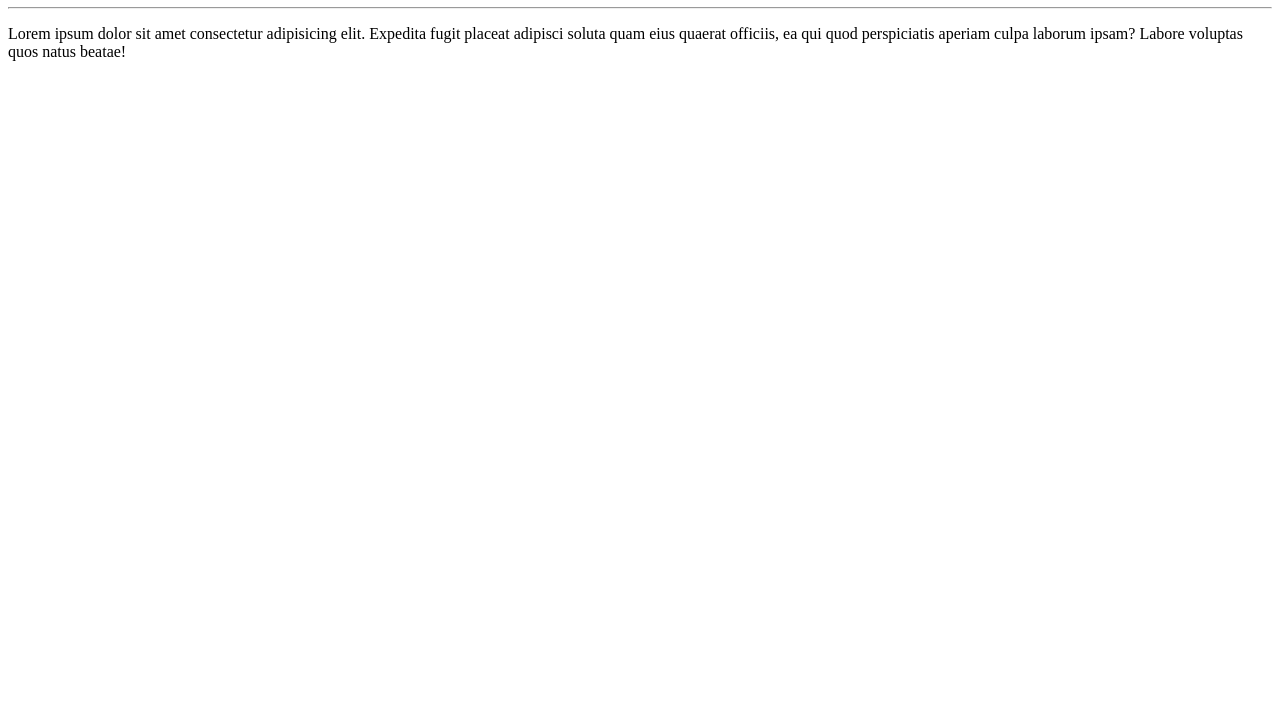
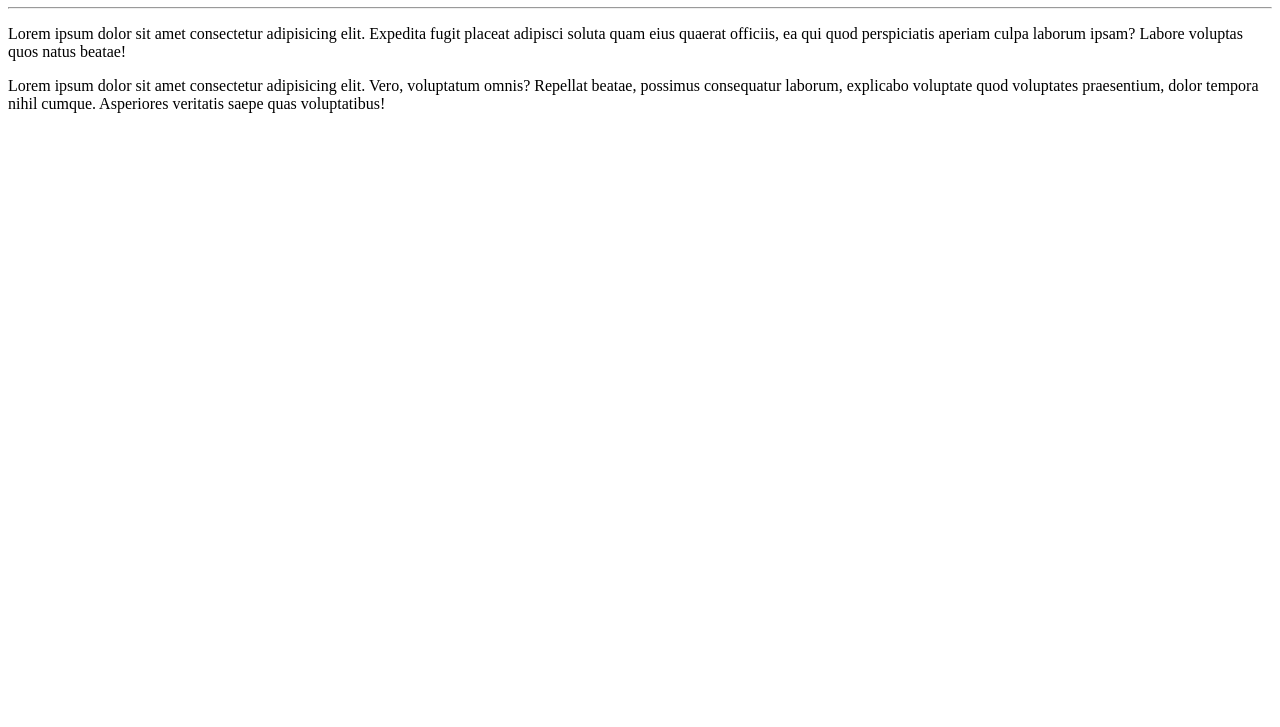
Before and after one commit to felipe-pedroso/Ola-Mundo, a plain HTML site: page Site-Exemplo/Index.html in a window 1280 px wide. Shown: the part 73-800 px from the top of the page. Drawn offline with Linux system fonts and the light colour scheme.

Commit message:
Adicionei um parágrafo

```diff
--- a/Site-Exemplo/Index.html
+++ b/Site-Exemplo/Index.html
@@ -10,5 +10,6 @@
     <h1>Olá, Mundo!</h1>
     <hr>
     <p>Lorem ipsum dolor sit amet consectetur adipisicing elit. Expedita fugit placeat adipisci soluta quam eius quaerat officiis, ea qui quod perspiciatis aperiam culpa laborum ipsam? Labore voluptas quos natus beatae!</p>
+    <p>Lorem ipsum dolor sit amet consectetur adipisicing elit. Vero, voluptatum omnis? Repellat beatae, possimus consequatur laborum, explicabo voluptate quod voluptates praesentium, dolor tempora nihil cumque. Asperiores veritatis saepe quas voluptatibus!</p>
 </body>
 </html>
```
